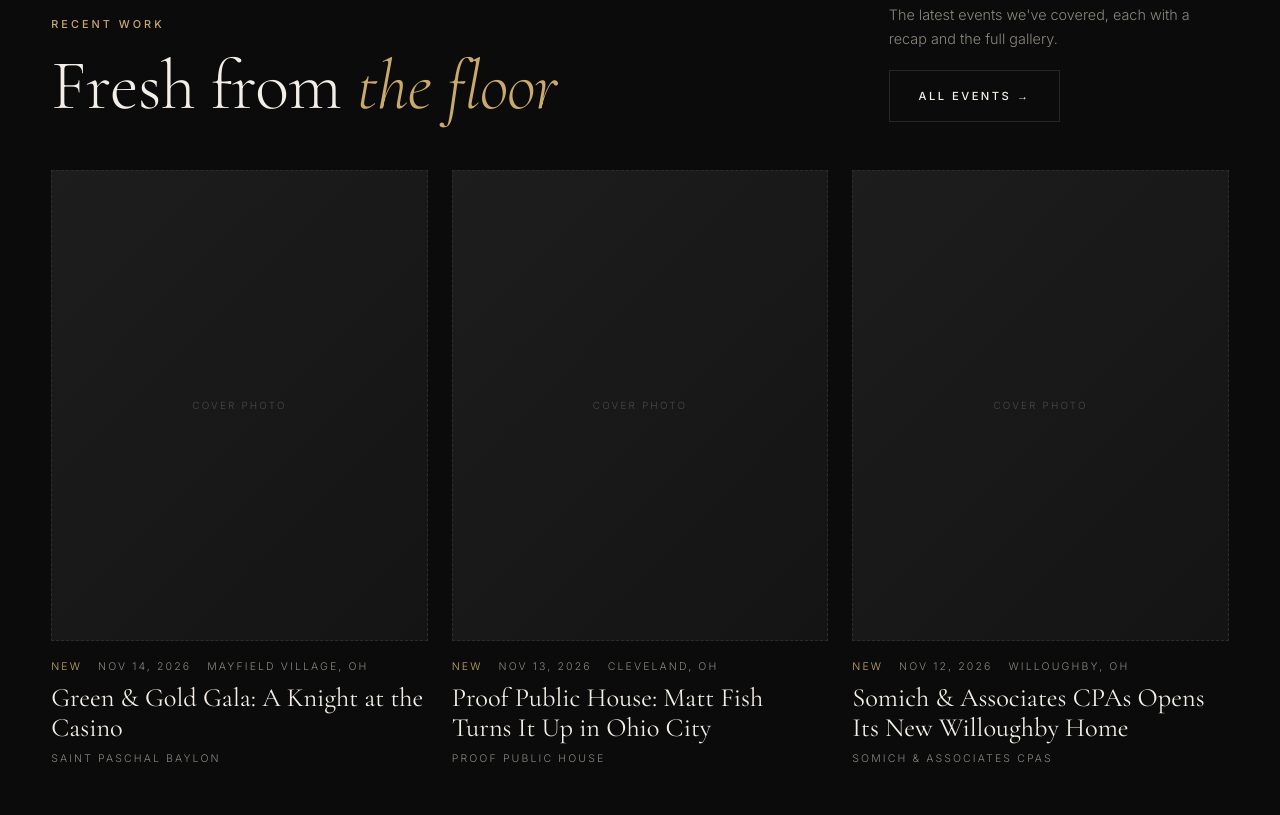
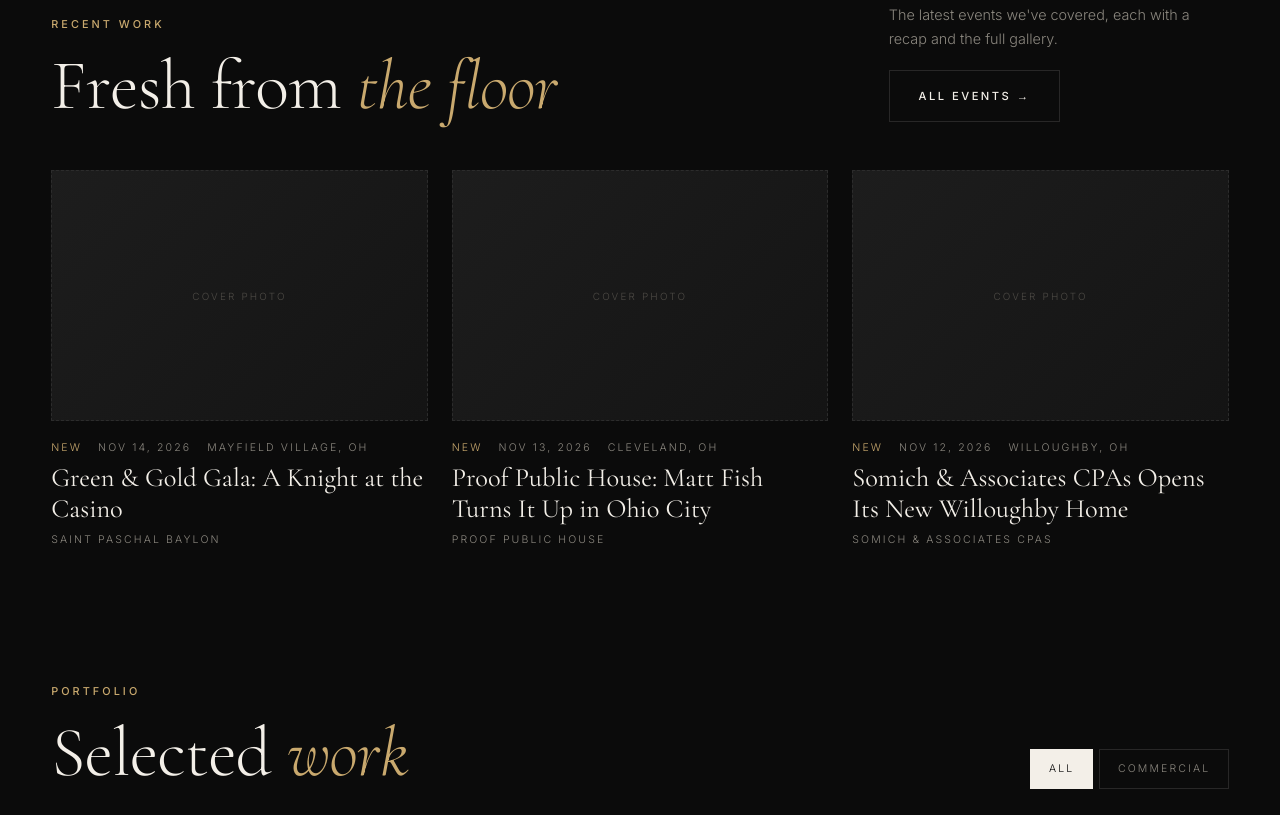
Before and after one commit to astankus28/andrewstankus-site, a plain HTML site: page index.html in a window 1280 px wide. Shown: the part 925-1740 px from the top of the page. Drawn offline with nearby package versions, Linux system fonts and the light colour scheme.

Commit message:
Event cards: wide 3:2 covers on desktop so group photos aren't cut off
Co-Authored-By: Claude Opus 5.5 <noreply@anthropic.com>
Claude-Session: https://claude.ai/code/session_014ovjM5b84Ueq5McFhJ7sHp

```diff
--- a/assets/event.css
+++ b/assets/event.css
@@ -72,7 +72,7 @@ nav { position: sticky; top: 0; z-index: 50; display: flex; align-items: center;
 .idx-head h1 em { color: var(--accent); }
 .idx-head p { color: var(--muted); max-width: 520px; margin-top: 1.2rem; }
 .idx { padding: 0 var(--pad) 6rem; display: grid; grid-template-columns: repeat(3, 1fr); gap: 2.5rem 1.5rem; }
-.card .slot { aspect-ratio: 4/5; margin-bottom: 1.1rem; }
+.card .slot { aspect-ratio: 3/2; margin-bottom: 1.1rem; }  /* wide, so group photos aren't cut off */
 .card .slot img { transition: transform .8s ease; }
 .card:hover .slot img { transform: scale(1.04); }
 .card-meta { display: flex; gap: 1rem; font-size: .66rem; letter-spacing: .2em; text-transform: uppercase; color: var(--muted); margin-bottom: .45rem; }
--- a/index.html
+++ b/index.html
@@ -152,7 +152,7 @@
   /* RECENT WORK */
   .recent-grid { display: grid; grid-template-columns: repeat(3, 1fr); gap: 1.5rem; }
   .story { display: block; cursor: pointer; text-align: left; }
-  .story .slot { aspect-ratio: 4/5; margin-bottom: 1.1rem; }
+  .story .slot { aspect-ratio: 3/2; margin-bottom: 1.1rem; }  /* wide, so group photos aren't cut off */
   .story .slot img { transition: transform .8s ease; }
   .story:hover .slot img { transform: scale(1.04); }
   .story .count { position: absolute; right: .8rem; bottom: .8rem; z-index: 2; font-size: .62rem; letter-spacing: .18em; text-transform: uppercase; background: rgba(11,11,11,.75); padding: .4rem .7rem; }
@@ -581,7 +581,7 @@ RECENT.forEach(ev => {
   const card = document.createElement('a');
   card.className = 'story reveal';
   card.href = `events/${ev.slug}/index.html`;
-  const cover = slot(ev.cover, 'Cover photo', ev.title, '4/5');
+  const cover = slot(ev.cover, 'Cover photo', ev.title, '3/2');
   const count = document.createElement('span');
   count.className = 'count'; count.textContent = ev.photos + ' photos';
   if (ev.photos) cover.appendChild(count);
```
